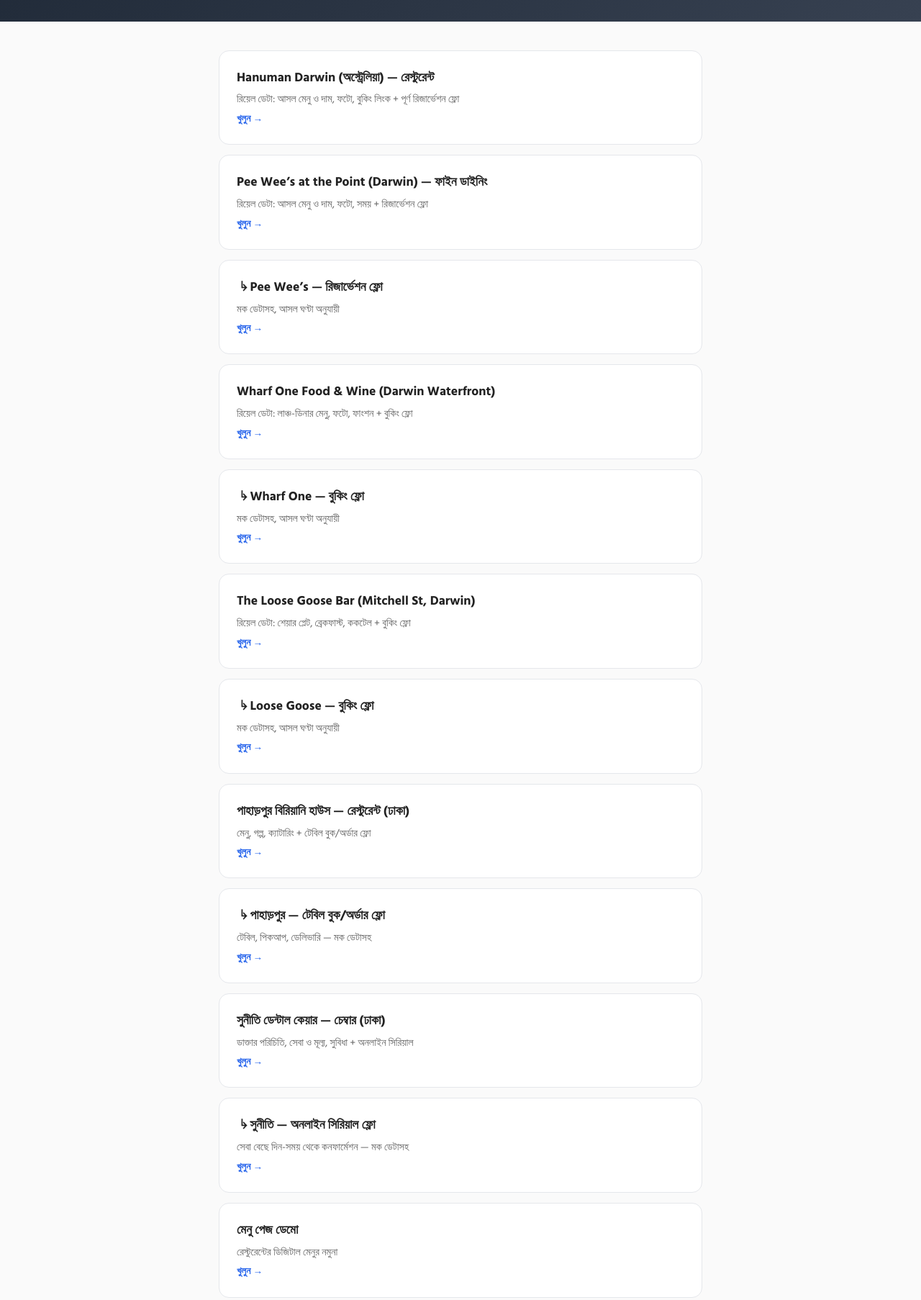
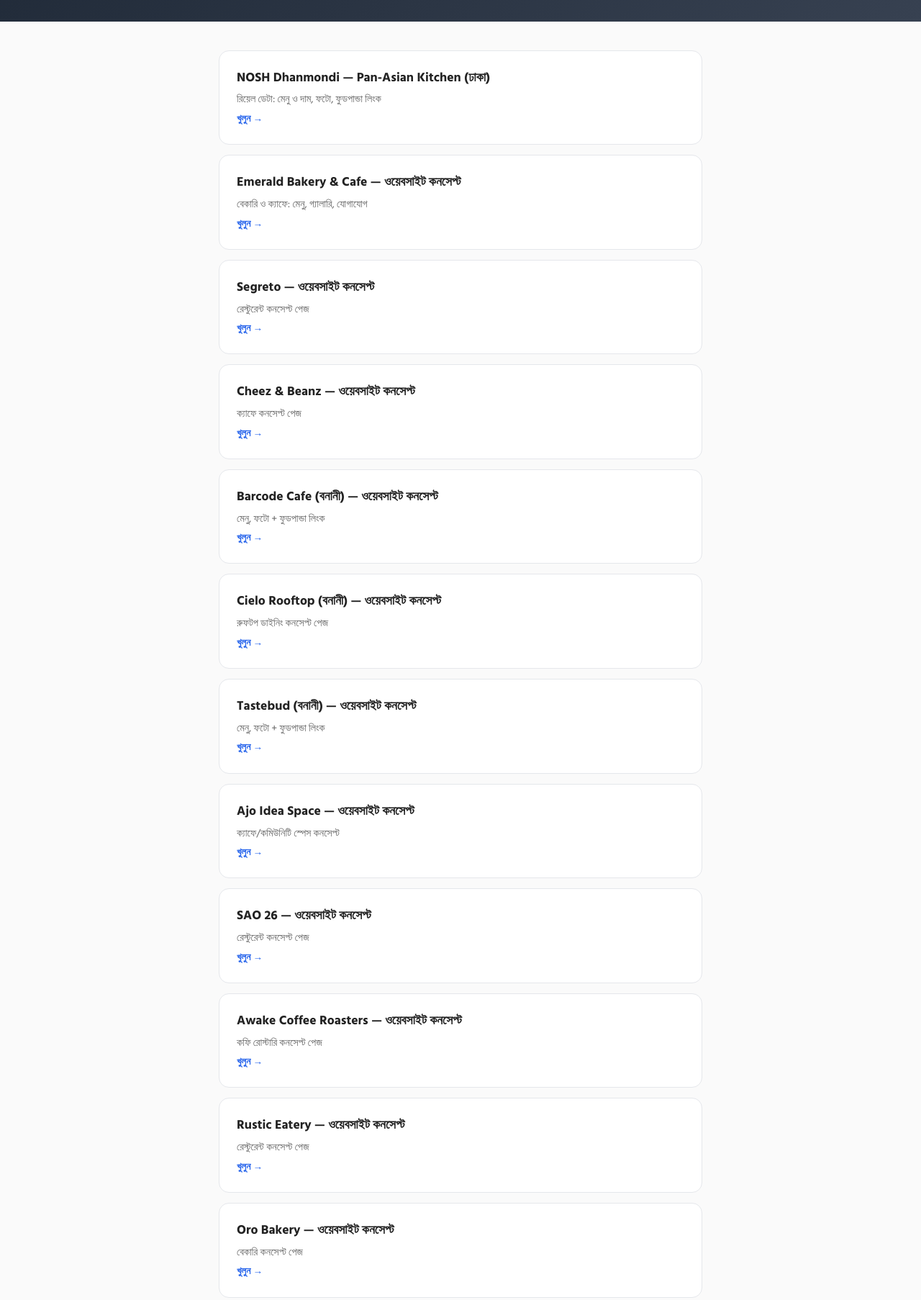
Before and after one commit to yashhasan570/web-demo, a plain HTML site: page index.html in a window 1280 px wide. Shown: the part 180-1986 px from the top of the page at 72% size. Drawn offline with Linux system fonts and the light colour scheme.

Commit message:
Fix index: remove 7 dead Darwin links, list all 18 live concept pages

```diff
--- a/index.html
+++ b/index.html
@@ -22,13 +22,24 @@ a.card span{color:#2563eb;font-size:.85rem;font-weight:600}
 <body>
 <div class="hero"><h1>ওয়েব ডেমো</h1><p>ক্লায়েন্টকে দেখানোর জন্য খসড়া ওয়েবসাইটগুলো</p></div>
 <section>
-<a class="card" href="hanuman-demo.html"><h3>Hanuman Darwin (অস্ট্রেলিয়া) — রেস্টুরেন্ট</h3><p>রিয়েল ডেটা: আসল মেনু ও দাম, ফটো, বুকিং লিংক + পূর্ণ রিজার্ভেশন ফ্লো</p><span>খুলুন →</span></a>
-<a class="card" href="peewees-demo.html"><h3>Pee Wee’s at the Point (Darwin) — ফাইন ডাইনিং</h3><p>রিয়েল ডেটা: আসল মেনু ও দাম, ফটো, সময় + রিজার্ভেশন ফ্লো</p><span>খুলুন →</span></a>
-<a class="card" href="peewees-book.html"><h3>↳ Pee Wee’s — রিজার্ভেশন ফ্লো</h3><p>মক ডেটাসহ, আসল ঘণ্টা অনুযায়ী</p><span>খুলুন →</span></a>
-<a class="card" href="wharfone-demo.html"><h3>Wharf One Food &amp; Wine (Darwin Waterfront)</h3><p>রিয়েল ডেটা: লাঞ্চ-ডিনার মেনু, ফটো, ফাংশন + বুকিং ফ্লো</p><span>খুলুন →</span></a>
-<a class="card" href="wharfone-book.html"><h3>↳ Wharf One — বুকিং ফ্লো</h3><p>মক ডেটাসহ, আসল ঘণ্টা অনুযায়ী</p><span>খুলুন →</span></a>
-<a class="card" href="loosegoose-demo.html"><h3>The Loose Goose Bar (Mitchell St, Darwin)</h3><p>রিয়েল ডেটা: শেয়ার প্লেট, ব্রেকফাস্ট, ককটেল + বুকিং ফ্লো</p><span>খুলুন →</span></a>
-<a class="card" href="loosegoose-book.html"><h3>↳ Loose Goose — বুকিং ফ্লো</h3><p>মক ডেটাসহ, আসল ঘণ্টা অনুযায়ী</p><span>খুলুন →</span></a>
+<a class="card" href="nosh-demo.html"><h3>NOSH Dhanmondi — Pan-Asian Kitchen (ঢাকা)</h3><p>রিয়েল ডেটা: মেনু ও দাম, ফটো, ফুডপান্ডা লিংক</p><span>খুলুন →</span></a>
+<a class="card" href="emerald-demo.html"><h3>Emerald Bakery &amp; Cafe — ওয়েবসাইট কনসেপ্ট</h3><p>বেকারি ও ক্যাফে: মেনু, গ্যালারি, যোগাযোগ</p><span>খুলুন →</span></a>
+<a class="card" href="segreto-demo.html"><h3>Segreto — ওয়েবসাইট কনসেপ্ট</h3><p>রেস্টুরেন্ট কনসেপ্ট পেজ</p><span>খুলুন →</span></a>
+<a class="card" href="cheezbeanz-demo.html"><h3>Cheez &amp; Beanz — ওয়েবসাইট কনসেপ্ট</h3><p>ক্যাফে কনসেপ্ট পেজ</p><span>খুলুন →</span></a>
+<a class="card" href="barcode-demo.html"><h3>Barcode Cafe (বনানী) — ওয়েবসাইট কনসেপ্ট</h3><p>মেনু, ফটো + ফুডপান্ডা লিংক</p><span>খুলুন →</span></a>
+<a class="card" href="cielo-demo.html"><h3>Cielo Rooftop (বনানী) — ওয়েবসাইট কনসেপ্ট</h3><p>রুফটপ ডাইনিং কনসেপ্ট পেজ</p><span>খুলুন →</span></a>
+<a class="card" href="tastebud-demo.html"><h3>Tastebud (বনানী) — ওয়েবসাইট কনসেপ্ট</h3><p>মেনু, ফটো + ফুডপান্ডা লিংক</p><span>খুলুন →</span></a>
+<a class="card" href="ajo-demo.html"><h3>Ajo Idea Space — ওয়েবসাইট কনসেপ্ট</h3><p>ক্যাফে/কমিউনিটি স্পেস কনসেপ্ট</p><span>খুলুন →</span></a>
+<a class="card" href="sao26-demo.html"><h3>SAO 26 — ওয়েবসাইট কনসেপ্ট</h3><p>রেস্টুরেন্ট কনসেপ্ট পেজ</p><span>খুলুন →</span></a>
+<a class="card" href="awake-demo.html"><h3>Awake Coffee Roasters — ওয়েবসাইট কনসেপ্ট</h3><p>কফি রোস্টারি কনসেপ্ট পেজ</p><span>খুলুন →</span></a>
+<a class="card" href="rustic-demo.html"><h3>Rustic Eatery — ওয়েবসাইট কনসেপ্ট</h3><p>রেস্টুরেন্ট কনসেপ্ট পেজ</p><span>খুলুন →</span></a>
+<a class="card" href="oro-demo.html"><h3>Oro Bakery — ওয়েবসাইট কনসেপ্ট</h3><p>বেকারি কনসেপ্ট পেজ</p><span>খুলুন →</span></a>
+<a class="card" href="tagore-demo.html"><h3>Tagore Terrace — ওয়েবসাইট কনসেপ্ট</h3><p>রুফটপ ডাইনিং কনসেপ্ট পেজ</p><span>খুলুন →</span></a>
+<a class="card" href="dininglounge-demo.html"><h3>The Dining Lounge — ওয়েবসাইট কনসেপ্ট</h3><p>রেস্টুরেন্ট কনসেপ্ট পেজ</p><span>খুলুন →</span></a>
+<a class="card" href="mughal-demo.html"><h3>The Mughal Empire — ওয়েবসাইট কনসেপ্ট</h3><p>রেস্টুরেন্ট কনসেপ্ট পেজ</p><span>খুলুন →</span></a>
+<a class="card" href="nongor-demo.html"><h3>Nongor Rooftop — ওয়েবসাইট কনসেপ্ট</h3><p>রুফটপ ডাইনিং কনসেপ্ট পেজ</p><span>খুলুন →</span></a>
+<a class="card" href="laketerrace-demo.html"><h3>Lake Terrace — ওয়েবসাইট কনসেপ্ট</h3><p>রেস্টুরেন্ট কনসেপ্ট পেজ</p><span>খুলুন →</span></a>
+<a class="card" href="coalandcoffee-demo.html"><h3>Coal &amp; Coffee — ওয়েবসাইট কনসেপ্ট</h3><p>ক্যাফে কনসেপ্ট পেজ</p><span>খুলুন →</span></a>
 <a class="card" href="restaurant.html"><h3>পাহাড়পুর বিরিয়ানি হাউস — রেস্টুরেন্ট (ঢাকা)</h3><p>মেনু, গল্প, ক্যাটারিং + টেবিল বুক/অর্ডার ফ্লো</p><span>খুলুন →</span></a>
 <a class="card" href="restaurant-book.html"><h3>↳ পাহাড়পুর — টেবিল বুক/অর্ডার ফ্লো</h3><p>টেবিল, পিকআপ, ডেলিভারি — মক ডেটাসহ</p><span>খুলুন →</span></a>
 <a class="card" href="clinic.html"><h3>সুনীতি ডেন্টাল কেয়ার — চেম্বার (ঢাকা)</h3><p>ডাক্তার পরিচিতি, সেবা ও মূল্য, সুবিধা + অনলাইন সিরিয়াল</p><span>খুলুন →</span></a>
```
